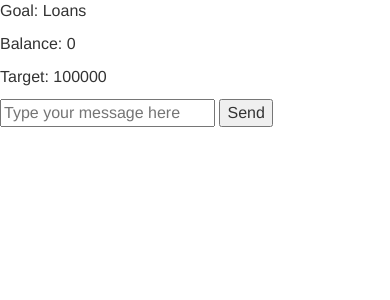
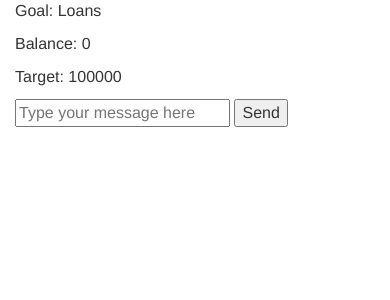
Before and after one commit to gmareske/castle-savings, a Flask app: page /app in a window 390 px wide. Shown: the top 300 px of the page. Run offline with Flask 2, Linux system fonts and the light colour scheme; some libraries are stand-ins or nearby versions.

Commit message:
fix layout

```diff
--- a/templates/app.html
+++ b/templates/app.html
@@ -9,7 +9,7 @@
 <body>
   <div class="app container">
     <div class="row">
-      <div class="col-s12 col-md6">
+      <div class="col-sm-12 col-md-6">
 	{% for goal in user.goals %}
 	<div class="goal">
 	  <p class="goal-name">Goal: {{goal.name|title}}</p>
@@ -18,7 +18,7 @@
 	</div>
 	{% endfor %}
       </div>
-      <div class="col-s12 col-md6">
+      <div class="col-sm-12 col-md-6">
 	<div class="message-wrapper">
 	  {% for msg in user.messages %}
 	  <div class="message {% if msg.from_user %}user{% else %}bot{% endif %}">
```
